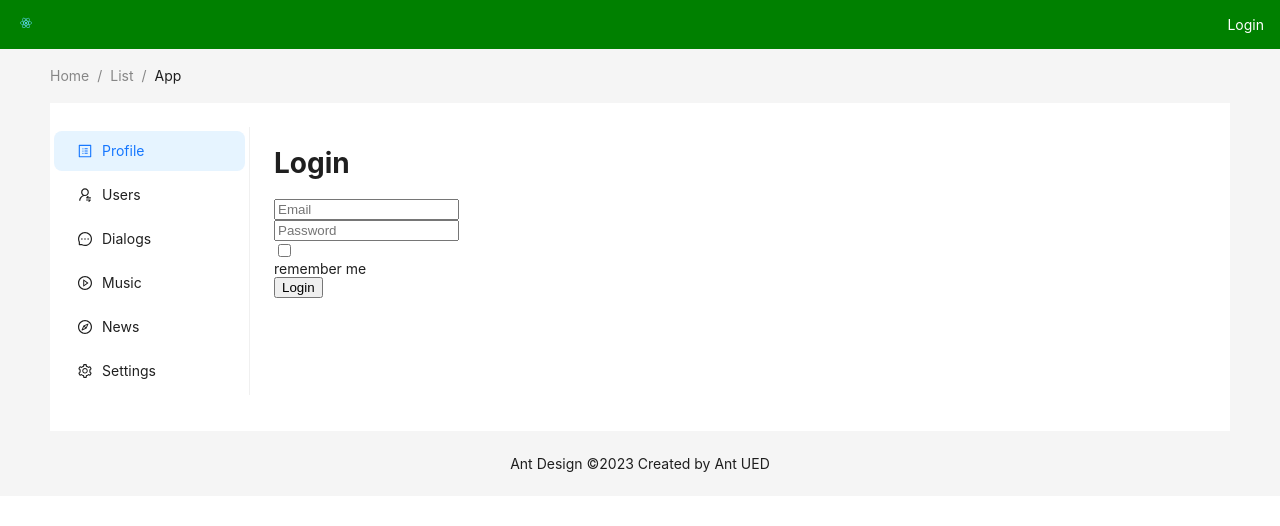
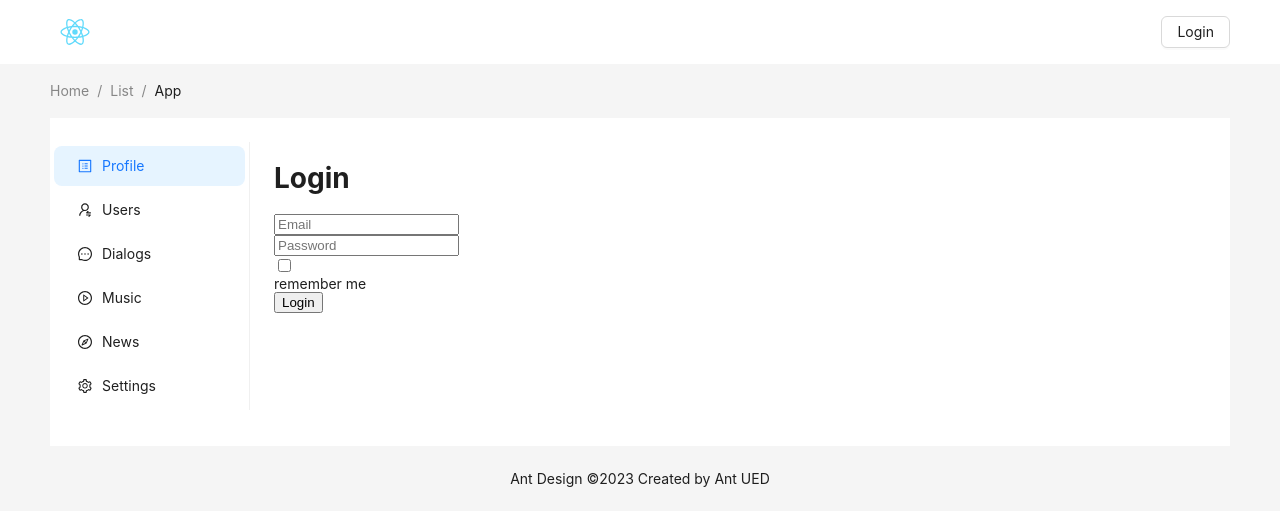
Before and after one commit to RomanPateichuk/social_network, a React (Create React App) app: page /login in a window 1280 px wide. Shown: the top 526 px of the page. Built offline with nearby package versions, Linux system fonts and the light colour scheme; no server answers.

Commit message:
styling Header

```diff
--- a/src/App.css
+++ b/src/App.css
@@ -1,17 +1,9 @@
 .app-wrapper {
-  display: grid;
-  width: 1200px;
-  margin: 0 auto;
-  grid-template-rows: 60px auto;
-  grid-template-columns: 2fr 10fr;
-  grid-template-areas:
-    "h h"
-    "n c";
+
 
 }
 
 
 .app-wrapper-content {
-  grid-area: c;
-  background-color: brown;
+
 }
--- a/src/App.tsx
+++ b/src/App.tsx
@@ -13,7 +13,7 @@ import store, {AppStateType} from './redux/store'
 import Preloader from './components/common/Preloader/Preloader';
 import { ProfileOutlined, UserSwitchOutlined, MessageOutlined, SettingOutlined, PlayCircleOutlined, CompassOutlined } from '@ant-design/icons';
 import { Breadcrumb, Layout, Menu, theme } from 'antd';
-import HeaderContainer from "./components/Header/HeaderContainer";
+import {HeaderComponent as Header} from "./components/Header/Header";
 
 const DialogsContainer = React.lazy(() => import('./components/Dialogs/DialogsContainer'))
 const ProfileContainer = React.lazy(() => import('./components/Profile/ProfileContainer'))
@@ -37,7 +37,7 @@ const App: React.FC<PropsType> = (props) => {
   return (
     <Layout>
       {!(!initialized || !<Preloader/>)}
-        <HeaderContainer/>
+        <Header/>
       <Content style={{ padding: '0 50px' }}>
         <Breadcrumb style={{ margin: '16px 0' }}>
           <Breadcrumb.Item>Home</Breadcrumb.Item>
--- a/src/components/Header/Header.module.css
+++ b/src/components/Header/Header.module.css
@@ -1,15 +1,25 @@
 .header {
-  grid-area: h;
-  background-color: green;
-  display: flex;
-  justify-content: space-between;
-  padding: 1rem;
+    display: flex;
+    justify-content: space-between;
 }
 
-.header img {
-  width: 20px;
+.logo {
+    width: 50px;
+    height: 50px;
+}
+
+.imageContainer {
+    display: flex;
+    align-items: center;
+    justify-content: center;
+}
+
+.loginContainer {
+    display: flex;
+    align-items: center;
+    gap: 8px;
 }
 
 .loginBlock a {
-  color: white;
+    color: white;
 }
--- a/src/components/Header/Header.tsx
+++ b/src/components/Header/Header.tsx
@@ -1,29 +1,37 @@
+import React from "react";
 import logo from '../../logo.svg';
 import s from './Header.module.css'
-import { NavLink } from 'react-router-dom';
+import {NavLink} from 'react-router-dom';
+import {logout} from "../../redux/auth-reducer";
+import {selectCurrentUserLogin, selectIsAuth} from "../../redux/auth-selectors";
+import {useDispatch, useSelector} from "react-redux";
+import {Avatar, Button, Layout, theme} from "antd";
+import {getCurrentUserPhoto} from "../../redux/profile-selector";
+export type PropsType = {}
+const {Header} = Layout;
 
-export type MapPropsType = {
-  isAuth: boolean
-  login: string | null
-}
+export const HeaderComponent: React.FC<PropsType> = (props) => {
+  const {
+    token: {colorBgContainer},
+  } = theme.useToken();
+  const isAuth = useSelector(selectIsAuth)
+  const login = useSelector(selectCurrentUserLogin)
+  const profilePhoto = useSelector(getCurrentUserPhoto)
+  const dispatch = useDispatch<any>()
 
-export type DispatchPropsType = {
-  logout: () => void
-}
-
-const Header: React.FC<MapPropsType & DispatchPropsType> = (props) => {
   return (
-    <header className={s.header}>
-      <a href="/"><img src={logo} alt="logo" /></a>
-      <div className={s.loginBlock}>
-        {props.isAuth
-          ? <div><> {props.login} - </><button onClick={props.logout}>Log out</button> </div>
-          : <NavLink to={'/login'}>Login</NavLink>
-        }
-      </div>
-    </header>
+    <Header style={{background: colorBgContainer}} className={s.header}>
+      <NavLink className={s.imageContainer} to={"/"}><img className={s.logo} src={logo} alt="logo"/></NavLink>
+      {isAuth
+        ? <div className={s.loginContainer}>
+          <Avatar size={'default'} src={profilePhoto}></Avatar>
+          <p className={s.login}>{login}</p>
+          <Button onClick={() => {
+            dispatch(logout())
+          }}>Log out</Button>
+        </div>
+        : <NavLink to={'/login'}><Button>Login</Button></NavLink>
+      }
+    </Header>
   );
 }
-
-
-export default Header;
--- a/src/components/Header/HeaderContainer.tsx
+++ /dev/null
@@ -1,19 +0,0 @@
-import React from 'react'
-import Header from "./Header"
-import { connect } from "react-redux"
-import { logout } from "../../redux/auth-reducer"
-import { AppStateType } from '../../redux/store'
-import { MapPropsType, DispatchPropsType } from './Header'
-
-class HeaderContainer extends React.Component<MapPropsType & DispatchPropsType> {
-  render() {
-    return <Header {...this.props} />
-  }
-}
-
-const mapStateToProps = (state: AppStateType) => ({
-  isAuth: state.auth.isAuth,
-  login: state.auth.login,
-})
-
-export default connect<MapPropsType, DispatchPropsType, {}, AppStateType>(mapStateToProps, { logout })(HeaderContainer);
--- /dev/null
+++ b/src/redux/profile-selector.ts
@@ -0,0 +1,5 @@
+import {AppStateType} from "./store";
+
+export const getCurrentUserPhoto = (state: AppStateType)=>{
+  return state.profilePage.profile?.photos.large
+}
```
